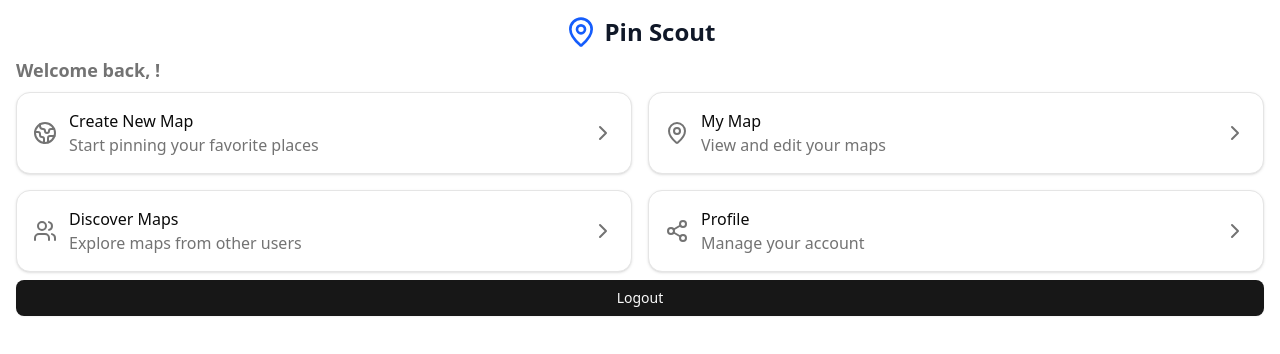
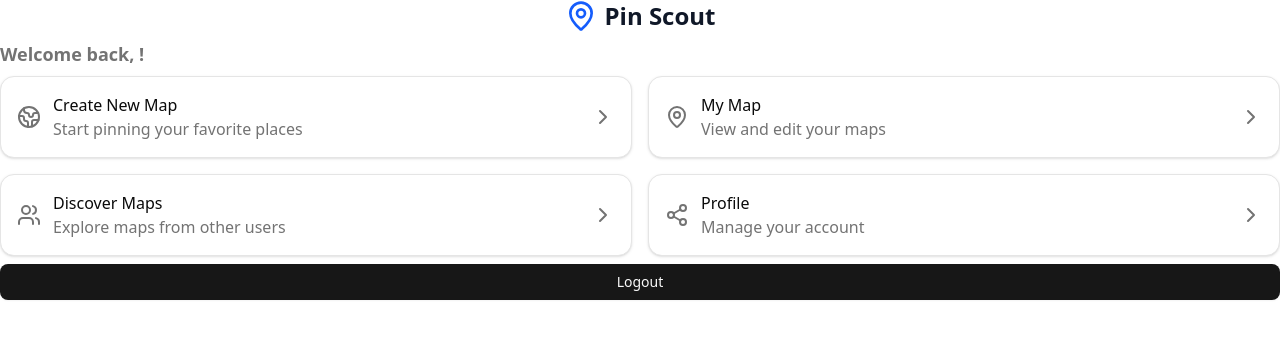
Before and after one commit to fredrikj31/pin-scout, a React (Vite) app in the folder app/: page / in a window 1280 px wide. Shown: the top 354 px of the page. Built offline with nearby package versions, Linux system fonts and the light colour scheme; no server answers; the database is empty; sample sign-in values are in the browser's storage.

Commit message:
fix(app): removes padding around container

```diff
--- a/app/src/components/Container.tsx
+++ b/app/src/components/Container.tsx
@@ -6,7 +6,7 @@ interface ContainerProps {
 export const Container = ({ children }: ContainerProps) => {
   return (
     <div className="w-full">
-      <div className="container mx-auto p-4">{children}</div>
+      <div className="container mx-auto">{children}</div>
     </div>
   );
 };
```
